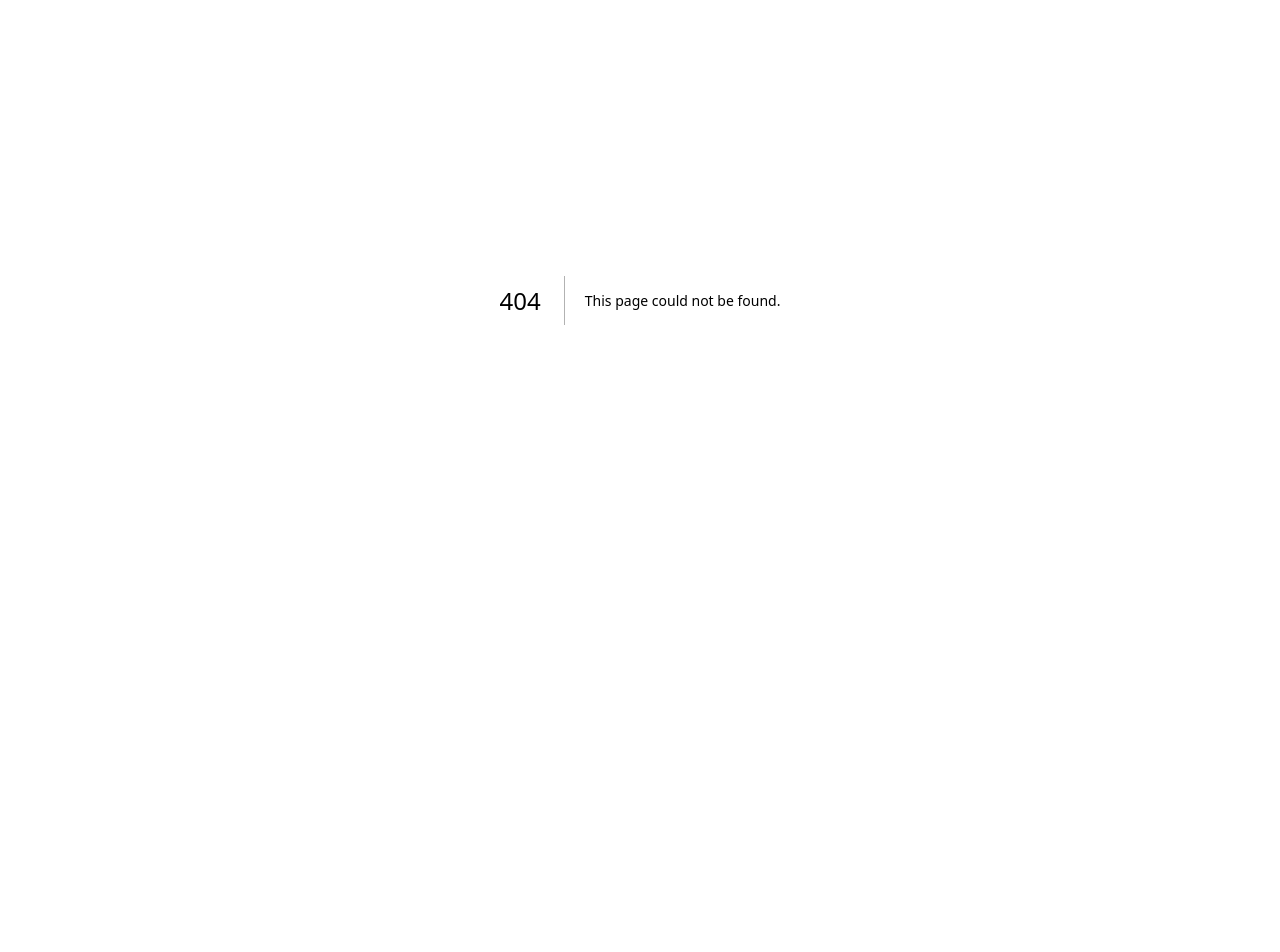
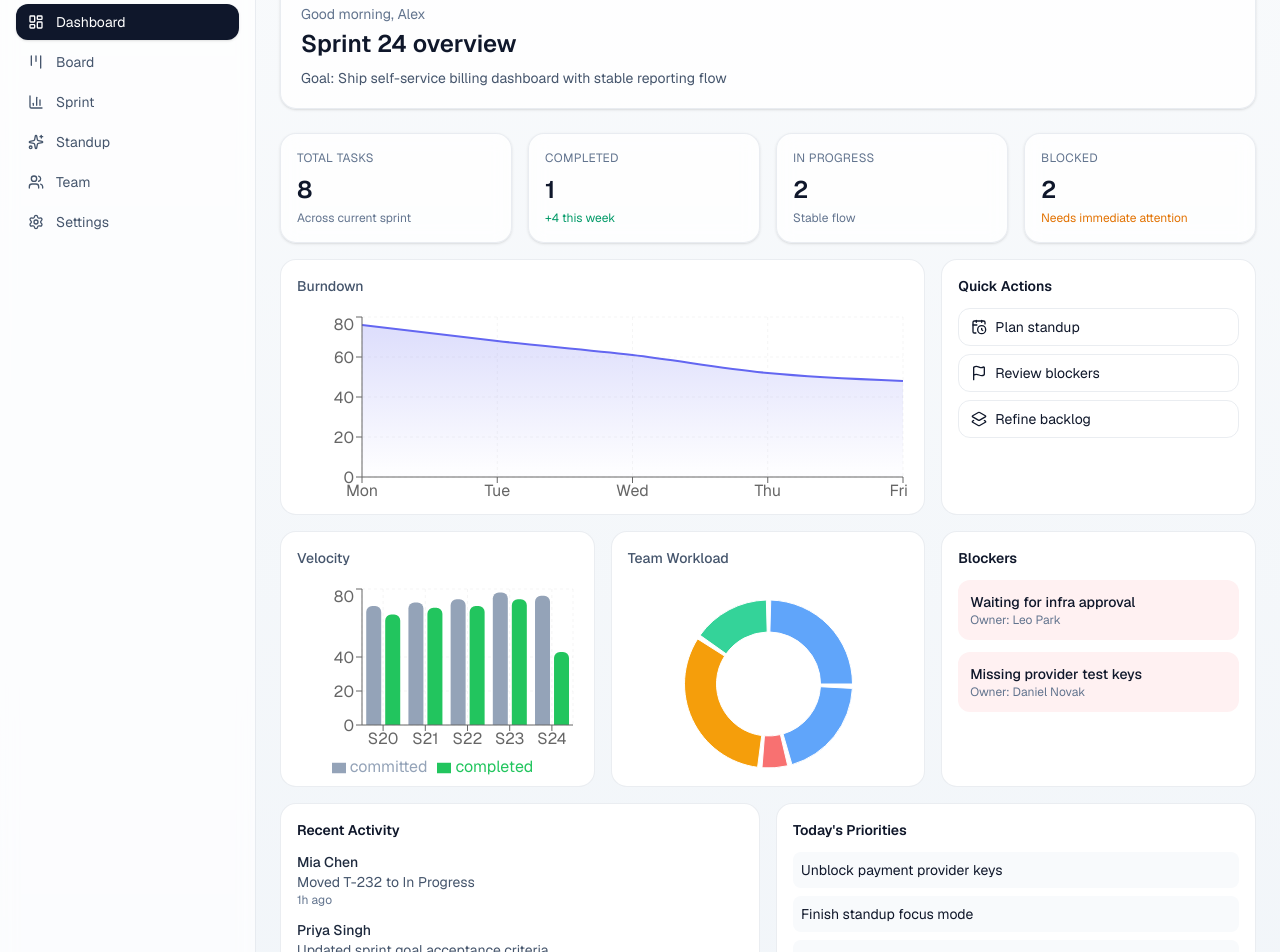
Before and after one commit to gama1726/scrum_dashboard, a Next.js app: page /dashboard in a window 1280 px wide. Before the commit this address had no page. Shown: the part 100-1052 px from the top of the page. Before the commit the page ends 800 px from the top, so only its background shows below. Built offline with nearby package versions, Linux system fonts and the light colour scheme.

Commit message:
feat: deliver sprint insight dashboard with blockers, activity, and charts

```diff
--- /dev/null
+++ b/src/app/dashboard/page.tsx
@@ -0,0 +1,58 @@
+import { AppShell } from "@/components/layout/app-shell";
+import { ActivityFeed, BlockersList } from "@/components/dashboard/panels";
+import { QuickActions } from "@/components/dashboard/quick-actions";
+import { BurndownChart } from "@/components/charts/burndown-chart";
+import { TeamWorkloadChart } from "@/components/charts/team-workload-chart";
+import { VelocityChart } from "@/components/charts/velocity-chart";
+import { KpiCard } from "@/components/shared/kpi-card";
+import { apiClient } from "@/lib/api-client";
+
+export default async function DashboardPage() {
+  const data = await apiClient.getDashboardData();
+  const workloadData = data.teamMembers.map((member) => ({
+    name: member.fullName.split(" ")[0],
+    workload: data.tasks
+      .filter((task) => task.assigneeId === member.id)
+      .reduce((sum, task) => sum + task.storyPoints, 0),
+  }));
+
+  return (
+    <AppShell title="Dashboard">
+      <section className="mb-6 rounded-2xl border border-slate-200 bg-white/80 p-5 shadow-sm dark:border-slate-700 dark:bg-slate-900/80">
+        <p className="text-sm text-slate-500">Good morning, {data.currentUser.fullName.split(" ")[0]}</p>
+        <h1 className="mt-1 text-2xl font-semibold">{data.sprint.name} overview</h1>
+        <p className="mt-2 text-sm text-slate-600 dark:text-slate-300">Goal: {data.sprint.goal}</p>
+      </section>
+
+      <div className="grid gap-4 md:grid-cols-2 xl:grid-cols-4">
+        <KpiCard label="Total Tasks" value={data.dashboardSummary.totalTasks} trend="Across current sprint" />
+        <KpiCard label="Completed" value={data.dashboardSummary.completedTasks} trend="+4 this week" tone="good" />
+        <KpiCard label="In Progress" value={data.dashboardSummary.inProgressTasks} trend="Stable flow" />
+        <KpiCard label="Blocked" value={data.dashboardSummary.blockedTasks} trend="Needs immediate attention" tone="warn" />
+      </div>
+
+      <div className="mt-4 grid gap-4 xl:grid-cols-3">
+        <div className="xl:col-span-2"><BurndownChart data={data.metrics.burndown} /></div>
+        <QuickActions />
+      </div>
+
+      <div className="mt-4 grid gap-4 xl:grid-cols-3">
+        <VelocityChart data={data.metrics.velocity} />
+        <TeamWorkloadChart data={workloadData} />
+        <BlockersList blockers={data.blockers} members={data.teamMembers} />
+      </div>
+
+      <div className="mt-4 grid gap-4 xl:grid-cols-2">
+        <ActivityFeed activities={data.activities} members={data.teamMembers} />
+        <div className="rounded-2xl border border-slate-200 bg-white p-4 dark:border-slate-700 dark:bg-slate-900">
+          <h3 className="text-sm font-semibold">Today&apos;s Priorities</h3>
+          <ul className="mt-3 space-y-2 text-sm">
+            {data.dashboardSummary.todayPriorities.map((priority) => (
+              <li key={priority} className="rounded-lg bg-slate-50 p-2 dark:bg-slate-800">{priority}</li>
+            ))}
+          </ul>
+        </div>
+      </div>
+    </AppShell>
+  );
+}
--- /dev/null
+++ b/src/components/charts/burndown-chart.tsx
@@ -0,0 +1,26 @@
+"use client";
+
+import { Area, AreaChart, CartesianGrid, ResponsiveContainer, Tooltip, XAxis, YAxis } from "recharts";
+
+export function BurndownChart({ data }: { data: Array<{ day: string; remainingPoints: number }> }) {
+  return (
+    <div className="h-64 rounded-2xl border border-slate-200 bg-white p-4 dark:border-slate-700 dark:bg-slate-900">
+      <p className="mb-4 text-sm font-medium text-slate-600 dark:text-slate-300">Burndown</p>
+      <ResponsiveContainer width="100%" height="90%">
+        <AreaChart data={data}>
+          <defs>
+            <linearGradient id="burndownFill" x1="0" y1="0" x2="0" y2="1">
+              <stop offset="5%" stopColor="#6366f1" stopOpacity={0.35} />
+              <stop offset="95%" stopColor="#6366f1" stopOpacity={0.02} />
+            </linearGradient>
+          </defs>
+          <CartesianGrid strokeDasharray="3 3" opacity={0.2} />
+          <XAxis dataKey="day" />
+          <YAxis />
+          <Tooltip />
+          <Area type="monotone" dataKey="remainingPoints" stroke="#6366f1" fill="url(#burndownFill)" strokeWidth={2} />
+        </AreaChart>
+      </ResponsiveContainer>
+    </div>
+  );
+}
--- /dev/null
+++ b/src/components/charts/team-workload-chart.tsx
@@ -0,0 +1,23 @@
+"use client";
+
+import { ResponsiveContainer, PieChart, Pie, Cell, Tooltip } from "recharts";
+
+const COLORS = ["#60a5fa", "#34d399", "#f59e0b", "#f87171"];
+
+export function TeamWorkloadChart({ data }: { data: Array<{ name: string; workload: number }> }) {
+  return (
+    <div className="h-64 rounded-2xl border border-slate-200 bg-white p-4 dark:border-slate-700 dark:bg-slate-900">
+      <p className="mb-4 text-sm font-medium text-slate-600 dark:text-slate-300">Team Workload</p>
+      <ResponsiveContainer width="100%" height="90%">
+        <PieChart>
+          <Pie data={data} dataKey="workload" nameKey="name" innerRadius={52} outerRadius={84} paddingAngle={3}>
+            {data.map((entry, index) => (
+              <Cell key={entry.name} fill={COLORS[index % COLORS.length]} />
+            ))}
+          </Pie>
+          <Tooltip />
+        </PieChart>
+      </ResponsiveContainer>
+    </div>
+  );
+}
--- /dev/null
+++ b/src/components/charts/velocity-chart.tsx
@@ -0,0 +1,22 @@
+"use client";
+
+import { Bar, BarChart, CartesianGrid, Legend, ResponsiveContainer, Tooltip, XAxis, YAxis } from "recharts";
+
+export function VelocityChart({ data }: { data: Array<{ sprint: string; committed: number; completed: number }> }) {
+  return (
+    <div className="h-64 rounded-2xl border border-slate-200 bg-white p-4 dark:border-slate-700 dark:bg-slate-900">
+      <p className="mb-4 text-sm font-medium text-slate-600 dark:text-slate-300">Velocity</p>
+      <ResponsiveContainer width="100%" height="90%">
+        <BarChart data={data}>
+          <CartesianGrid strokeDasharray="3 3" opacity={0.2} />
+          <XAxis dataKey="sprint" />
+          <YAxis />
+          <Tooltip />
+          <Legend />
+          <Bar dataKey="committed" fill="#94a3b8" radius={[6, 6, 0, 0]} />
+          <Bar dataKey="completed" fill="#22c55e" radius={[6, 6, 0, 0]} />
+        </BarChart>
+      </ResponsiveContainer>
+    </div>
+  );
+}
--- /dev/null
+++ b/src/components/dashboard/panels.tsx
@@ -0,0 +1,40 @@
+import { Activity, Blocker, TeamMember } from "@/types";
+
+export function BlockersList({ blockers, members }: { blockers: Blocker[]; members: TeamMember[] }) {
+  return (
+    <div className="rounded-2xl border border-slate-200 bg-white p-4 dark:border-slate-700 dark:bg-slate-900">
+      <h3 className="text-sm font-semibold">Blockers</h3>
+      <div className="mt-3 space-y-3">
+        {blockers.map((blocker) => {
+          const owner = members.find((member) => member.id === blocker.ownerId);
+          return (
+            <div key={blocker.id} className="rounded-xl bg-rose-50 p-3 text-sm dark:bg-rose-900/20">
+              <p className="font-medium">{blocker.reason}</p>
+              <p className="text-xs text-slate-500">Owner: {owner?.fullName ?? "Unknown"}</p>
+            </div>
+          );
+        })}
+      </div>
+    </div>
+  );
+}
+
+export function ActivityFeed({ activities, members }: { activities: Activity[]; members: TeamMember[] }) {
+  return (
+    <div className="rounded-2xl border border-slate-200 bg-white p-4 dark:border-slate-700 dark:bg-slate-900">
+      <h3 className="text-sm font-semibold">Recent Activity</h3>
+      <div className="mt-3 space-y-3">
+        {activities.map((activity) => {
+          const actor = members.find((member) => member.id === activity.actorId);
+          return (
+            <div key={activity.id} className="text-sm">
+              <p className="font-medium text-slate-800 dark:text-slate-100">{actor?.fullName}</p>
+              <p className="text-slate-600 dark:text-slate-300">{activity.message}</p>
+              <p className="text-xs text-slate-500">{activity.timestamp}</p>
+            </div>
+          );
+        })}
+      </div>
+    </div>
+  );
+}
--- /dev/null
+++ b/src/components/dashboard/quick-actions.tsx
@@ -0,0 +1,26 @@
+import { CalendarClock, Flag, Layers2 } from "lucide-react";
+
+export function QuickActions() {
+  const actions = [
+    { label: "Plan standup", icon: CalendarClock },
+    { label: "Review blockers", icon: Flag },
+    { label: "Refine backlog", icon: Layers2 },
+  ];
+
+  return (
+    <div className="rounded-2xl border border-slate-200 bg-white p-4 dark:border-slate-700 dark:bg-slate-900">
+      <h3 className="text-sm font-semibold">Quick Actions</h3>
+      <div className="mt-3 grid gap-2">
+        {actions.map((action) => {
+          const Icon = action.icon;
+          return (
+            <button key={action.label} className="flex items-center gap-2 rounded-xl border border-slate-200 px-3 py-2 text-sm hover:bg-slate-50 dark:border-slate-700 dark:hover:bg-slate-800">
+              <Icon className="h-4 w-4" />
+              {action.label}
+            </button>
+          );
+        })}
+      </div>
+    </div>
+  );
+}
```
